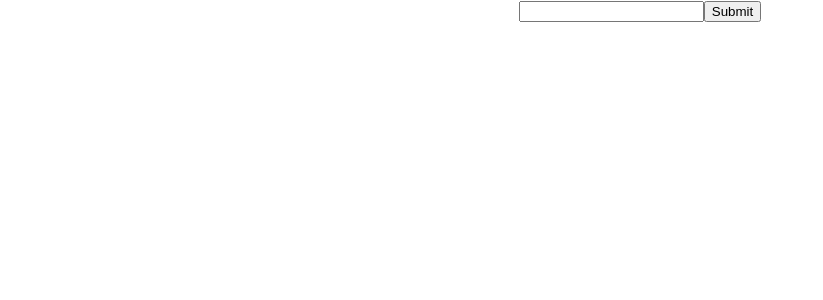
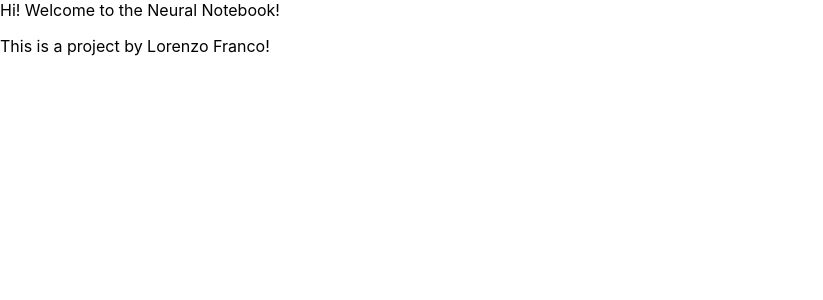
Before and after one commit to LorenzoF765/TheNeuralNotebook, a React (Create React App) app in the folder nn-frontend/: page / in a window 1280 px wide. Shown: the top 300 px of the page, without its empty margins (0-823 px from the left). Built offline with nearby package versions, Linux system fonts and the light colour scheme.

Commit message:
Demo PT. 2

```diff
--- a/nn-frontend/package.json
+++ b/nn-frontend/package.json
@@ -9,6 +9,7 @@
     "axios": "^1.6.8",
     "react": "^18.2.0",
     "react-dom": "^18.2.0",
+    "react-router-dom": "^6.22.3",
     "react-scripts": "5.0.1",
     "web-vitals": "^2.1.4"
   },
--- a/nn-frontend/src/App.js
+++ b/nn-frontend/src/App.js
@@ -1,48 +1,21 @@
-import logo from './logo.svg';
-import './App.css';
-import axios from 'axios';
-import {React, useState} from 'react';
+import { BrowserRouter, Routes, Route } from 'react-router-dom';
+import HomePage from './Pages/home';
+import ChatPage from './Pages/chat';
 
 
 function App() {
 
-  const [userInput, setUserInput] = useState(null);
-
-  const [message, setMessage] = useState(null);
-
-  const handleUserInputChange= (e)=> {
-    setUserInput(e.target.value);
-  }
-
-  const onSubmit=async (e)=> {
-    e.preventDefault();
-    const data = {
-      "msgData":userInput
-    }
-    await axios.post("http://127.0.0.1:8000/chat", data, {
-      headers: { 'Content-Type': 'application/json'},
-    })
-      .then((response)=>{
-        console.log(response.data);
-        setMessage(response.data.response[0][1]);
-        //this CAN be a console.log()
-      })
-  }
 
   return (
-    <div className="App">
-      <form onSubmit={onSubmit}>
-        <input type="text" onChange={handleUserInputChange}/>
-        <button type="submit">Submit</button>
-      </form>
-        {
-          message && (
-            <p>
-              {message}
-            </p>
-          )
-        }
+    <div>
+      <BrowserRouter>
+        <Routes>
+          <Route index element= {<HomePage/>}/>
+          <Route path= "/chat" element= {<ChatPage/>}/>
+        </Routes>
+      </BrowserRouter>
     </div>
+
   );
 }
 
--- /dev/null
+++ b/nn-frontend/src/Pages/chat.js
@@ -0,0 +1,44 @@
+import axios from 'axios';
+import {React, useState} from 'react';
+
+export default function ChatPage() {
+
+    const [userInput, setUserInput] = useState(null);
+
+    const [message, setMessage] = useState(null);
+
+    const handleUserInputChange= (e)=> {
+      setUserInput(e.target.value);
+    }
+
+    const onSubmit=async (e)=> {
+      e.preventDefault();
+      const data = {
+        "msgData":userInput
+      }
+      await axios.post("http://127.0.0.1:8000/chat", data, {
+        headers: { 'Content-Type': 'application/json'},
+      })
+        .then((response)=>{
+          console.log(response.data);
+          setMessage(response.data.response[0][1]);
+          //this CAN be a console.log()
+        })
+    }
+
+    return (
+      <div className="App">
+      <form onSubmit={onSubmit}>
+        <input type="text" onChange={handleUserInputChange}/>
+        <button type="submit">Submit</button>
+      </form>
+        {
+          message && (
+            <p>
+              {message}
+            </p>
+          )
+        }
+    </div>
+    )
+}
--- /dev/null
+++ b/nn-frontend/src/Pages/home.js
@@ -0,0 +1,10 @@
+export default function HomePage() {
+
+    return(
+        <div>
+            <h>Hi! Welcome to the Neural Notebook!</h>
+            <p>This is a project by Lorenzo Franco!</p>
+        </div>
+    );
+
+}
```
Also changed, not shown: 1 other file (tests, documents, lock files or other folders).
